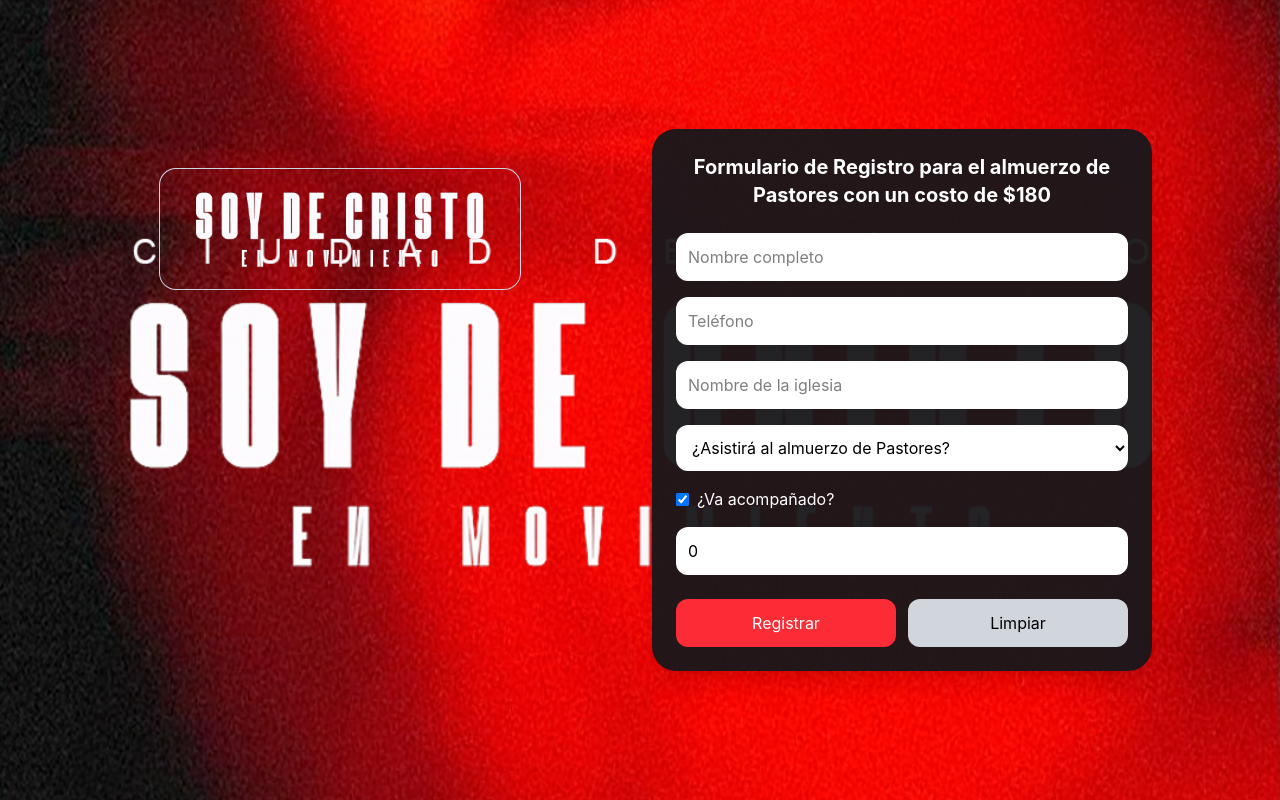
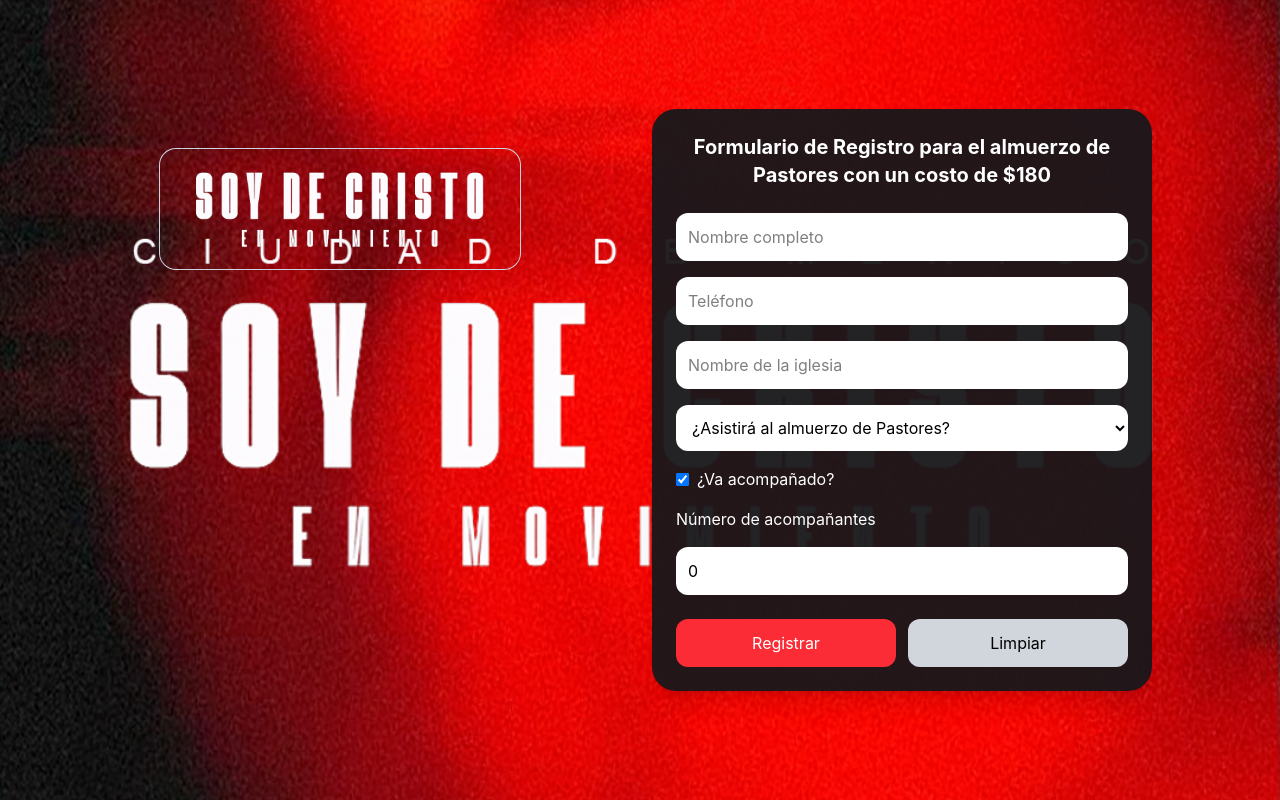
Before and after one commit to AntonioValentinSayago/ebenezerSoydeCristoMexico2026, a React (Vite) app: page / in a window 1280 px wide. Both pictures are taken after a click on the checkbox 682 px from the left and 531 px from the top of the page. Built offline with nearby package versions, Linux system fonts and the light colour scheme.

Commit message:
feat: replace age field with breakfast attendance select

```diff
--- a/src/App.tsx
+++ b/src/App.tsx
@@ -241,19 +241,16 @@ Adjunto comprobante.
               </div>
 
               {formData.hasCompanions && (
-                <input
+                <><label>Número de acompañantes</label><input
                   type="number"
                   min={1}
                   placeholder="Número de acompañantes"
                   value={formData.companionsCount}
-                  onChange={(e) =>
-                    setFormData((prev) => ({
-                      ...prev,
-                      companionsCount: Number(e.target.value),
-                    }))
-                  }
-                  className="w-full rounded-xl p-3 text-black bg-white"
-                />
+                  onChange={(e) => setFormData((prev) => ({
+                    ...prev,
+                    companionsCount: Number(e.target.value),
+                  }))}
+                  className="w-full rounded-xl p-3 text-black bg-white" /></>
               )}
             </div>
 
@@ -299,7 +296,7 @@ Adjunto comprobante.
               </p>
 
               {submittedData.willAttend === "si" && (
-                <div className="mt-4 p-4 rounded-xl bg-yellow-200 text-black text-sm">
+                <div className="mt-4 p-4 rounded-xl bg-yellow-300 text-black text-sm">
                   <p className="font-bold mb-2">💳 Datos para pago</p>
                   <p><b>Banco:</b> Banamex</p>
                   <p><b>Nombre del Titular:</b> Pablo Benito Peña Salazar</p>
```
